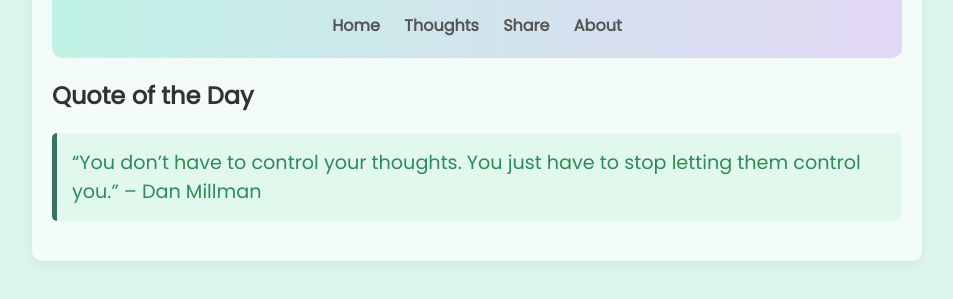
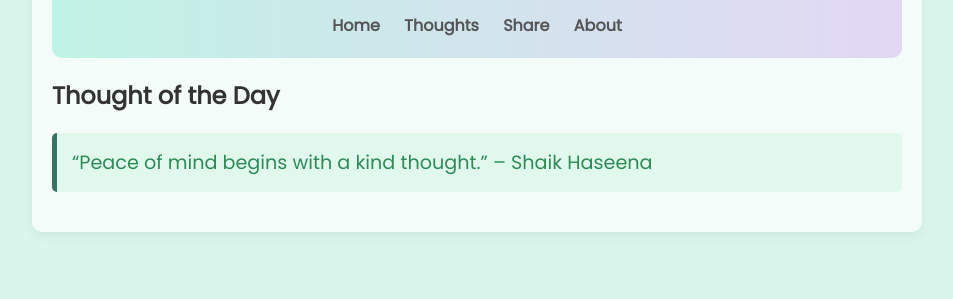
Before and after one commit to 1Haseena/SereneSpace, a plain HTML site: page index.html in a window 1280 px wide. Shown: the part 153-452 px from the top of the page, without its empty margins (163-1116 px from the left). Drawn offline with Linux system fonts and the light colour scheme.

Commit message:
Add files via upload

```diff
--- a/index.html
+++ b/index.html
@@ -19,9 +19,10 @@
       </nav>
     </header>
     <main>
-      <h2>Quote of the Day</h2>
-      <blockquote>“You don’t have to control your thoughts. You just have to stop letting them control you.” – Dan Millman</blockquote>
-    </main>
+  <h2>Thought of the Day</h2>
+  <blockquote>“Peace of mind begins with a kind thought.” – Shaik Haseena</blockquote>
+</main>
+
   </div>
 </body>
 </html>
```
